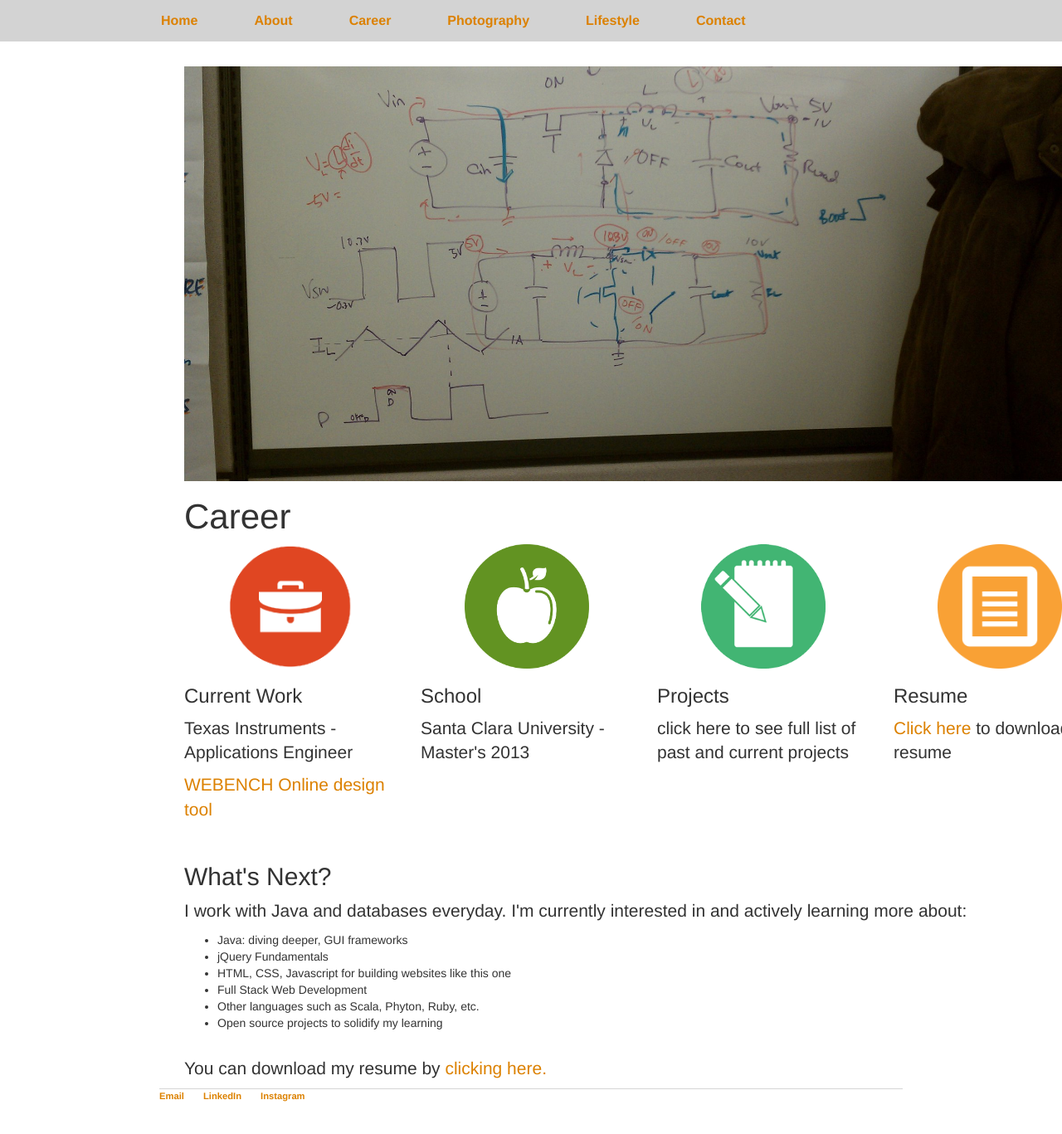
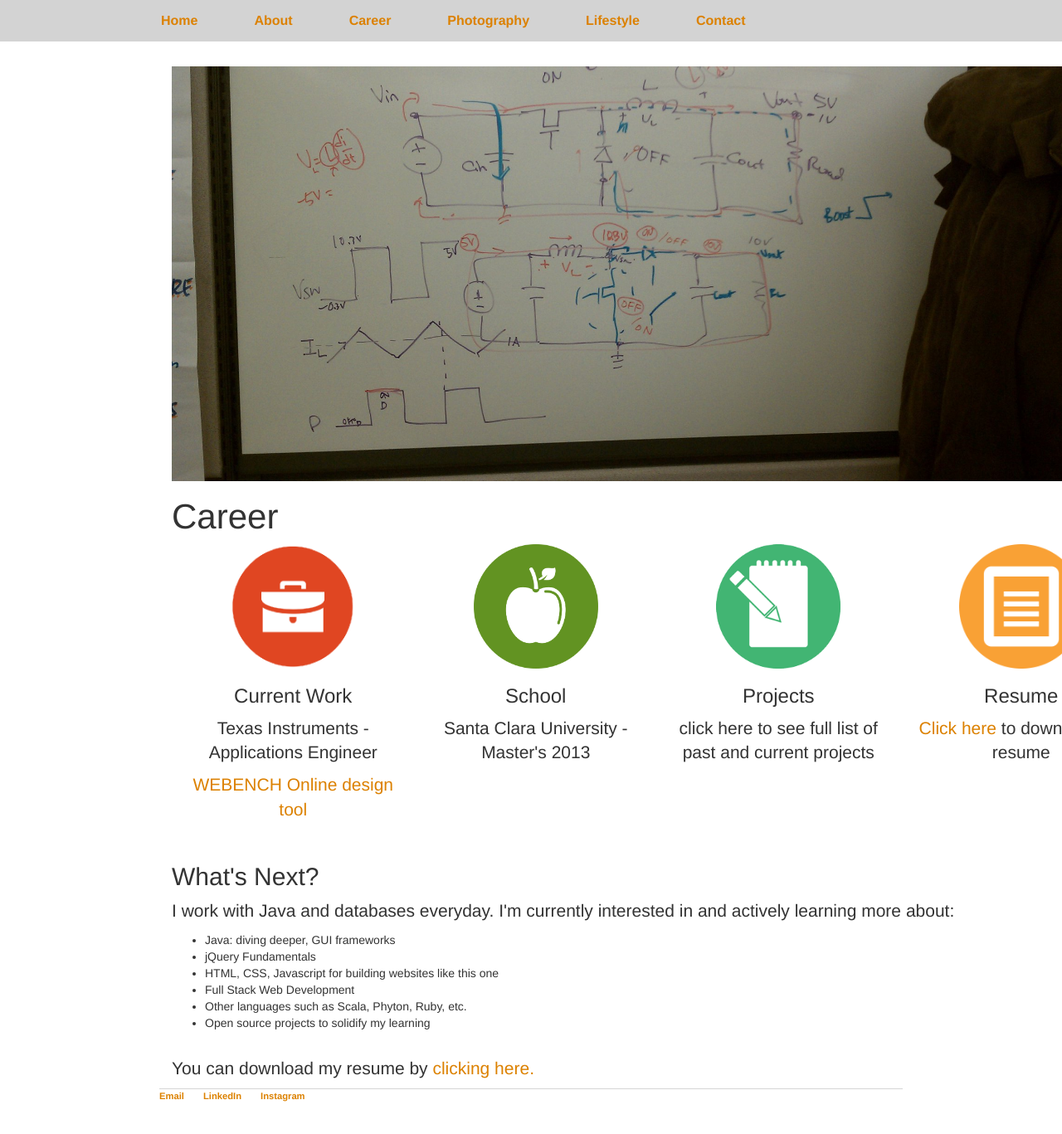
Before and after one commit to itsonlyjaz/itsonlyjaz.github.io, a Jekyll site: the page built from career/index.html, in a window 1280 px wide and 1389 px high. Shown: the top 1367 px of the window at 83% size. Built offline with Jekyll 4.4.1, drawn with Linux system fonts in a browser that asks for light colours.

Commit message:
Update index.html

```diff
--- a/career/index.html
+++ b/career/index.html
@@ -10,11 +10,10 @@ title: jaz-marie
 
 <body>
    <br>
-   <div class="container-fluid">
    <div class="parallax2"></div>
     <h1>Career</h1>
 
-
+    <div class="services container">
     <div class="row">
         <section class="col-xs-6 col-sm-12 col-md-6 col-lg-3">
             <img class="icon" src="work2.png" alt="Icon">
@@ -46,8 +45,9 @@ title: jaz-marie
 
 
    </div>
+   </div>
 
-
+         <div>
        <br>
          <h2>What's Next?</h2>
        <p>I work with Java and databases everyday. I'm currently interested in and actively learning more about:
```
